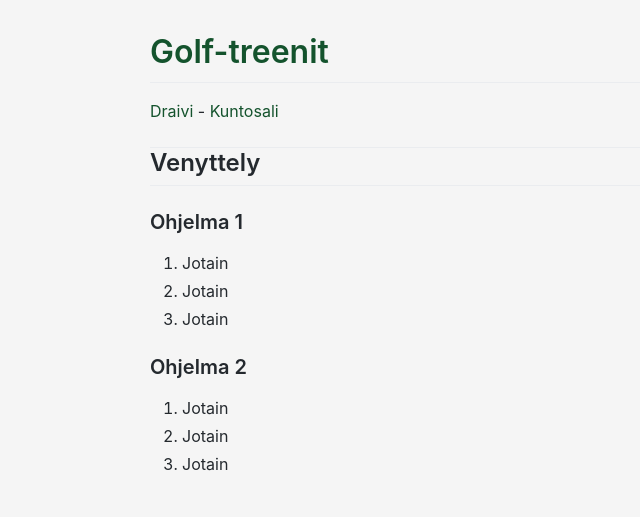
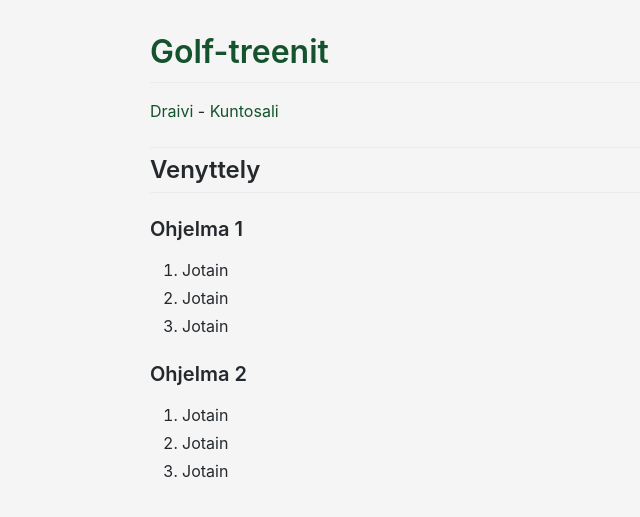
Before and after one commit to haapio/haapio.github.io, a Jekyll site: the page built from index.md, in a window 1280 px wide. Shown: the top 517 px of the page, without its empty margins (0-640 px from the left). Built offline with Jekyll 4.4.1, drawn with Linux system fonts in a browser that asks for light colours; comment, search, counter and statistics services are not loaded.

Commit message:
Update style.scss

```diff
--- a/assets/css/style.scss
+++ b/assets/css/style.scss
@@ -13,4 +13,5 @@ body {
 
 #venyttely {
   border-top: 1px solid #eaecef;
+  padding-top: 0.3em;
 }
```
